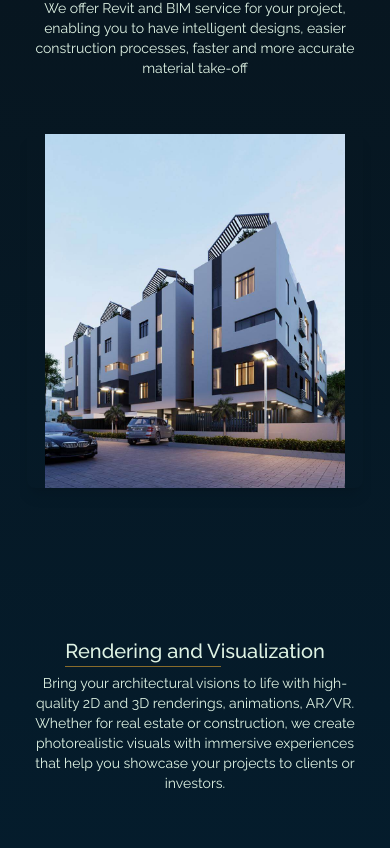
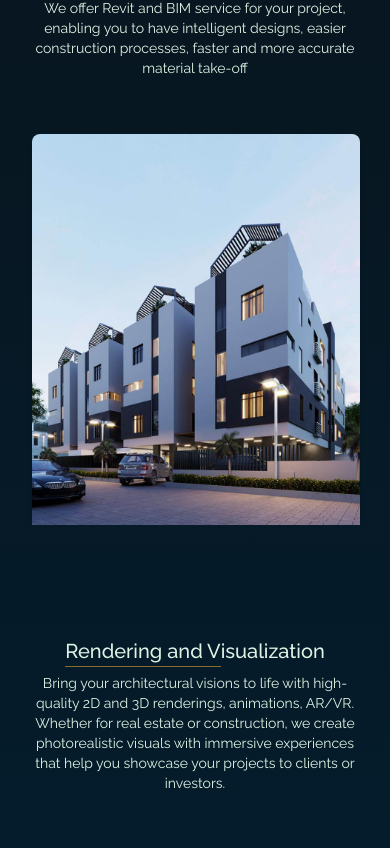
Before and after one commit to Ovodo/arc911, a React (Vite) app: page / in a window 390 px wide. Shown: the part 1632-2480 px from the top of the page. Built offline with nearby package versions, Linux system fonts and the light colour scheme.

Commit message:
changed mobile image slider back to scrollable div

```diff
--- a/src/components/ImageSlider.jsx
+++ b/src/components/ImageSlider.jsx
@@ -31,7 +31,7 @@ const ImageSlider = ({ images }) => {
       >
         <IconCircleArrowLeft stroke={1.5} />
       </button>
-      <div className='relative image-slider pl-[2vw]  overflow-x-scroll  hidden  h-max  justify-start items-center'>
+      <div className='relative image-slider pl-[2vw]  overflow-x-scroll flex  sm:hidden  h-max  justify-start items-center'>
         {images.map((item) => {
           return (
             <img
@@ -43,7 +43,7 @@ const ImageSlider = ({ images }) => {
           );
         })}
       </div>
-      <div className='relative flex w-full h-[354px] justify-center items-center'>
+      <div className='relative hidden sm:flex w-full h-[354px] justify-center items-center'>
         <AnimatePresence mode='wait'>
           <motion.img
             key={activeImage}
```
